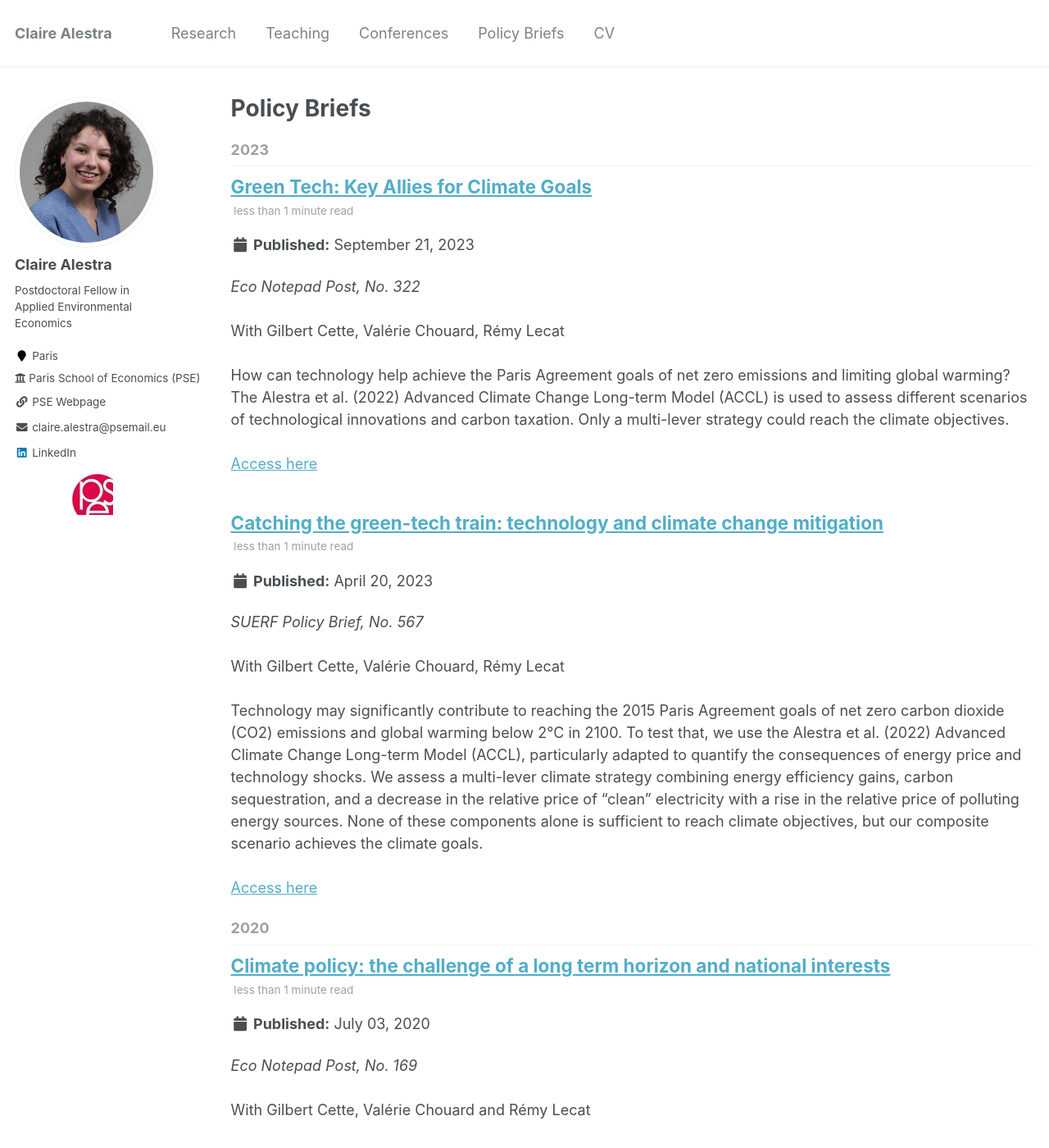
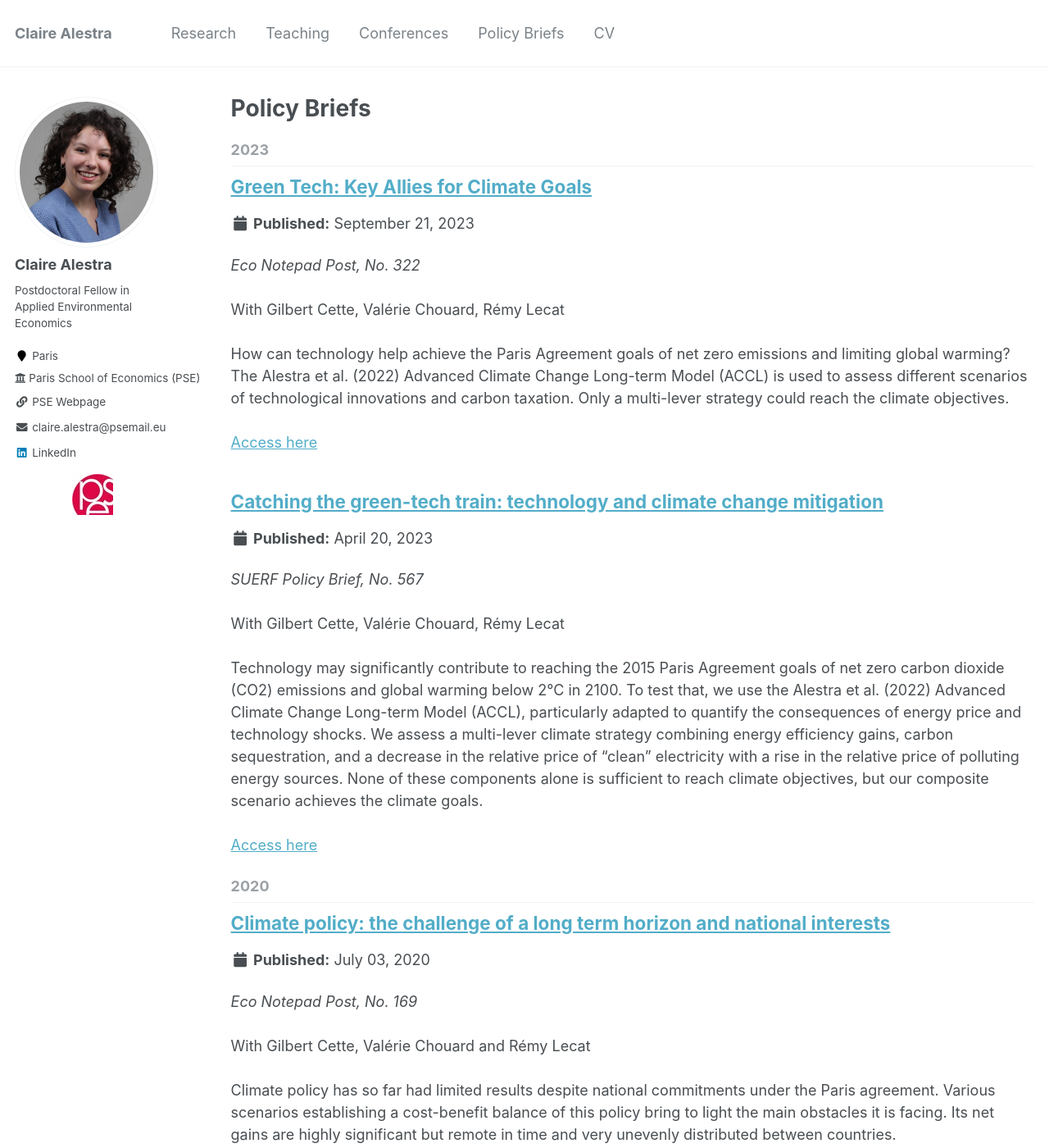
Before and after one commit to ClaireAlestra/ClaireAlestra.github.io, a Jekyll site: the page built from _pages/year-archive.html, in a window 1280 px wide and 1400 px high. Shown: the whole window at 82% size. Built offline with Jekyll 4.4.1, drawn with Linux system fonts in a browser that asks for light colours; part of the change alters nothing that is shown.

Commit message:
Update _config.yml

```diff
--- a/_config.yml
+++ b/_config.yml
@@ -109,7 +109,7 @@ author:
   facebook         : # Username
   flickr           : # Username
   foursquare       : # Username
-  goodreads        : # Username
+  goods        : # Username
   google_plus      : # Username
   keybase          : # Username
   instagram        : # Username
@@ -130,7 +130,7 @@ author:
   youtube          : # Username
   zhihu            : # URL
 
-# Reading Files
+# ing Files
 include:
   - .htaccess
   - _pages
@@ -147,7 +147,7 @@ exclude:
   - Gemfile
   - Gruntfile.js
   - LICENSE
-  - README
+  - ME
   - Rakefile
   - assets/js/_main.js
   - assets/js/plugins
@@ -211,7 +211,7 @@ defaults:
     values:
       layout: single
       author_profile: true
-      read_time: true
+      read_time: false
       comments: true
       share: true
       related: true
```
